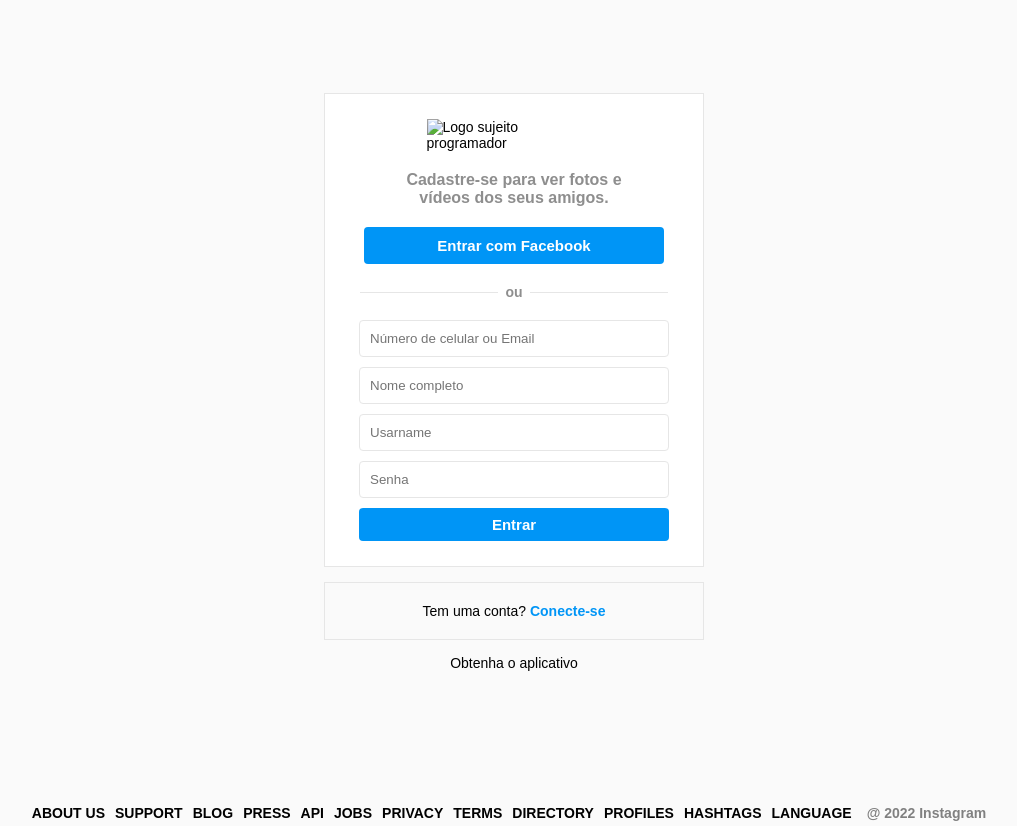
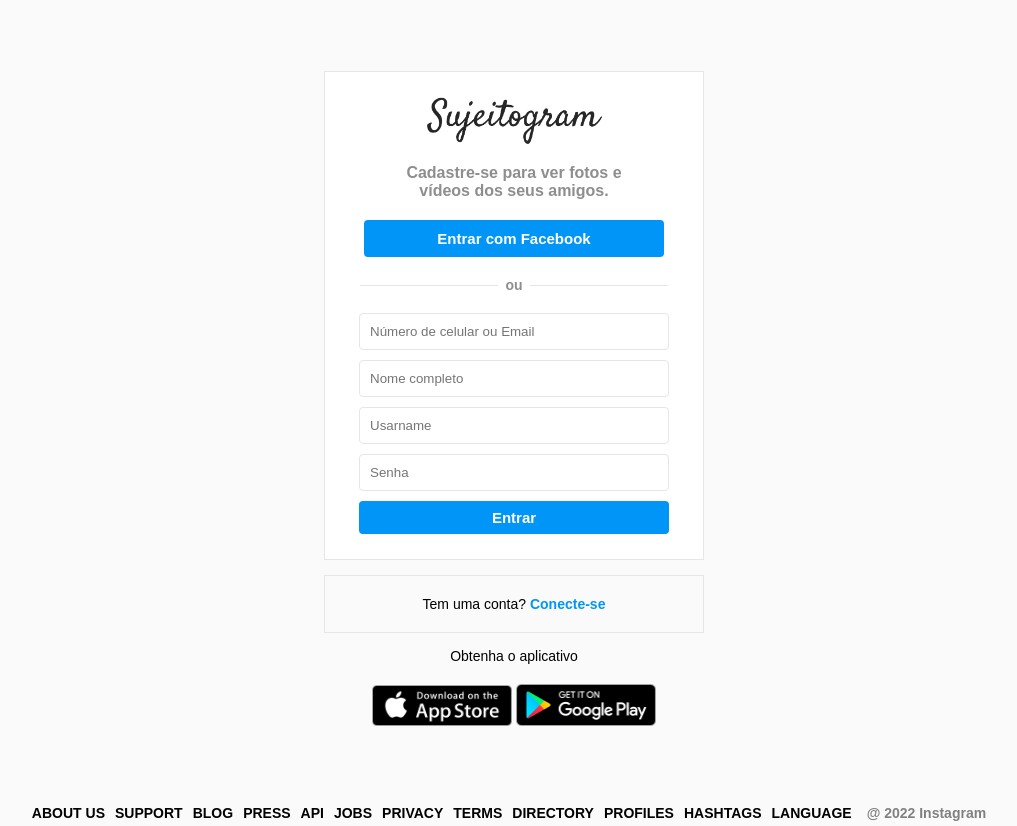
Before and after one commit to WillianGA02/Remontando-Insta, a plain HTML site: page sigup.html in a window 1280 px wide. Shown: the whole page, without its empty margins (136-1153 px from the left). Drawn offline with Linux system fonts and the light colour scheme.

Commit message:
Update sigup.html

```diff
--- a/sigup.html
+++ b/sigup.html
@@ -12,7 +12,7 @@
             <div class="column right">
                 <div class="login-painel">
                     <div class="img">
-                        <img src="assets/logo.png" alt="Logo sujeito programador">
+                        <img src="logo.png" alt="Logo sujeito programador">
                     </div>
 
                     <div class="mensage">
@@ -46,8 +46,8 @@
                     <p>Obtenha o aplicativo</p>
 
                     <picture>
-                        <a href="#"><img src="assets/appstore.png" alt=""></a>
-                        <a href="#"><img src="assets/googleplay.png" alt=""></a>
+                        <a href="#"><img src="appstore.png" alt=""></a>
+                        <a href="#"><img src="googleplay.png" alt=""></a>
                     </picture>
                 </div>
             </div>
@@ -73,4 +73,5 @@
         </footer>
     </div>
 </body>
+
 </html>
```
